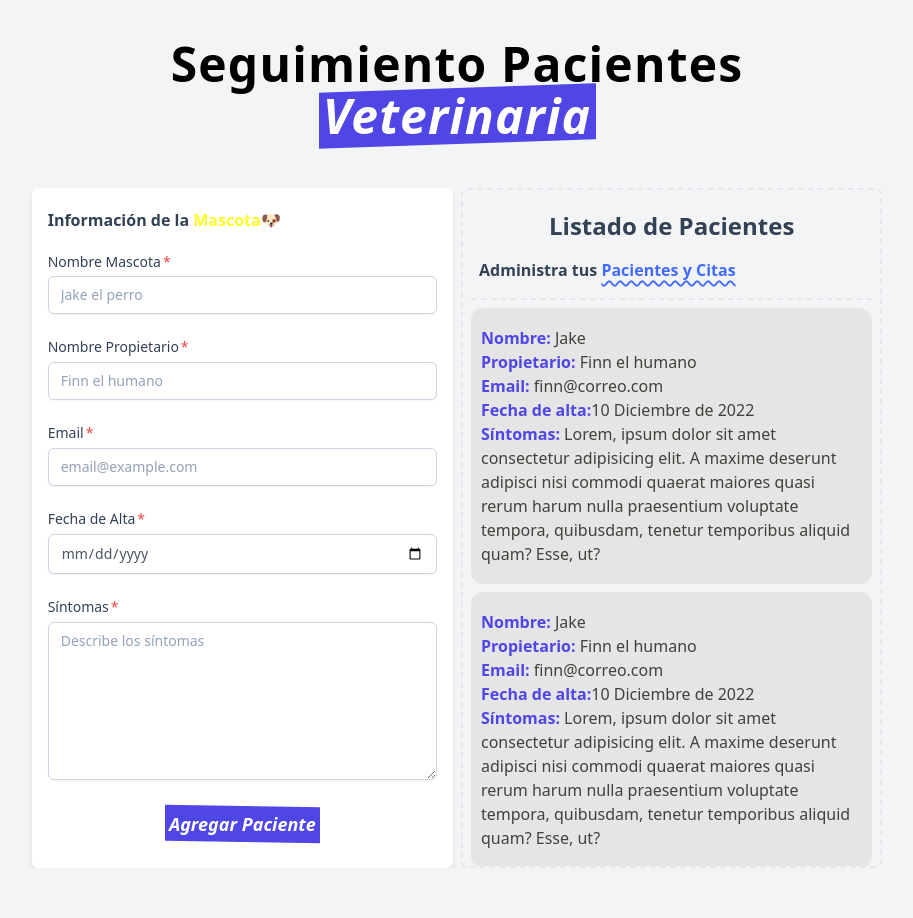
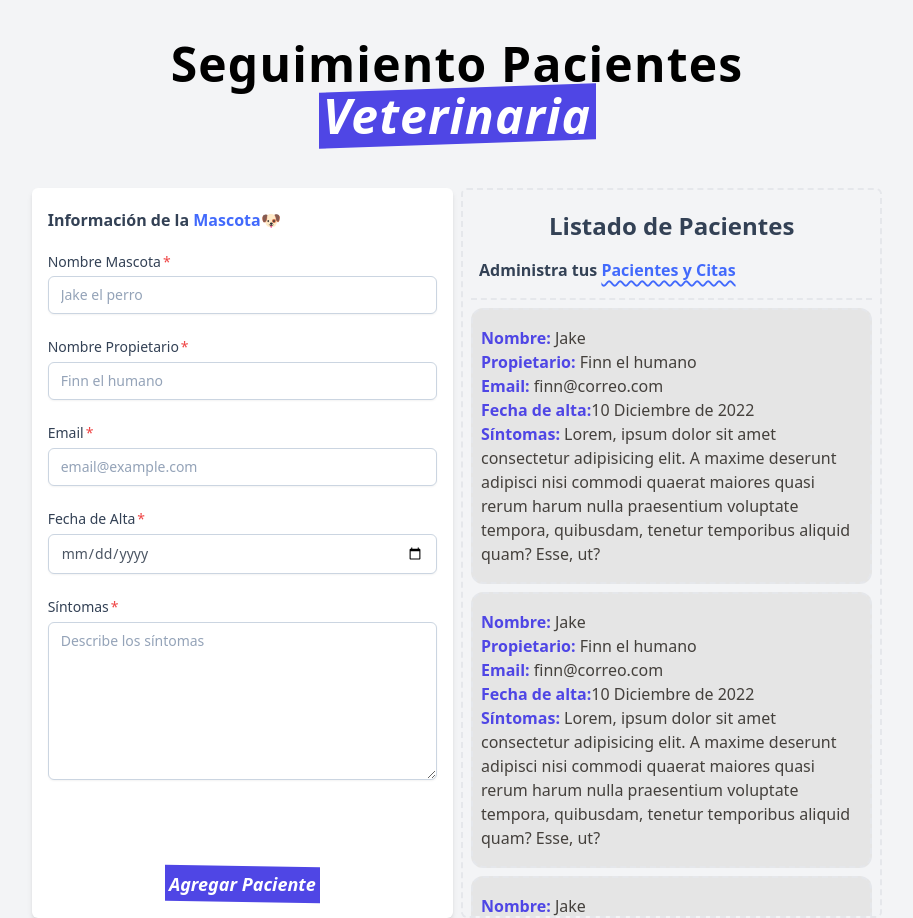
Before and after one commit to DanielRoman11/veterinaria-react, a React (Vite) app: page / in a window 1280 px wide. Shown: the whole page, without its empty margins (183-1096 px from the left). Before the commit the page ends 868 px from the top, so only its background shows below. Built offline with nearby package versions, Linux system fonts and the light colour scheme.

Commit message:
feat: Error Component

```diff
--- a/src/App.css
+++ b/src/App.css
@@ -580,8 +580,33 @@ video {
   position: relative;
 }
 
+.inset-0 {
+  inset: 0px;
+}
+
+.inset-x-0 {
+  left: 0px;
+  right: 0px;
+}
+
 .-bottom-5 {
   bottom: -1.25rem;
+}
+
+.bottom-0 {
+  bottom: 0px;
+}
+
+.bottom-10 {
+  bottom: 2.5rem;
+}
+
+.bottom-2 {
+  bottom: 0.5rem;
+}
+
+.bottom-5 {
+  bottom: 1.25rem;
 }
 
 .mx-auto {
@@ -651,6 +676,10 @@ video {
   flex-direction: column;
 }
 
+.items-center {
+  align-items: center;
+}
+
 .justify-center {
   justify-content: center;
 }
@@ -679,6 +708,10 @@ video {
   border-radius: 0.375rem;
 }
 
+.rounded-sm {
+  border-radius: 0.125rem;
+}
+
 .rounded-xl {
   border-radius: 0.75rem;
 }
@@ -695,13 +728,31 @@ video {
   border-bottom-width: 2px;
 }
 
+.border-l-4 {
+  border-left-width: 4px;
+}
+
 .border-dashed {
   border-style: dashed;
+}
+
+.border-red-800 {
+  --tw-border-opacity: 1;
+  border-color: rgb(153 27 27 / var(--tw-border-opacity));
 }
 
 .border-slate-300 {
   --tw-border-opacity: 1;
   border-color: rgb(203 213 225 / var(--tw-border-opacity));
+}
+
+.border-pink-800 {
+  --tw-border-opacity: 1;
+  border-color: rgb(157 23 77 / var(--tw-border-opacity));
+}
+
+.bg-black\/10 {
+  background-color: rgb(0 0 0 / 0.1);
 }
 
 .bg-gray-100 {
@@ -714,14 +765,13 @@ video {
   background-color: rgb(229 229 229 / var(--tw-bg-opacity));
 }
 
-.bg-red-700 {
-  --tw-bg-opacity: 1;
-  background-color: rgb(185 28 28 / var(--tw-bg-opacity));
-}
-
 .bg-white {
   --tw-bg-opacity: 1;
   background-color: rgb(255 255 255 / var(--tw-bg-opacity));
+}
+
+.bg-none {
+  background-image: none;
 }
 
 .px-2 {
@@ -836,6 +886,11 @@ video {
   color: rgb(219 39 119 / var(--tw-text-opacity));
 }
 
+.text-red-800 {
+  --tw-text-opacity: 1;
+  color: rgb(153 27 27 / var(--tw-text-opacity));
+}
+
 .text-slate-700 {
   --tw-text-opacity: 1;
   color: rgb(51 65 85 / var(--tw-text-opacity));
@@ -851,13 +906,22 @@ video {
   color: rgb(255 255 255 / var(--tw-text-opacity));
 }
 
-.text-\[\#FFFB26\] {
+.text-pink-800 {
   --tw-text-opacity: 1;
-  color: rgb(255 251 38 / var(--tw-text-opacity));
+  color: rgb(157 23 77 / var(--tw-text-opacity));
+}
+
+.text-pink-700 {
+  --tw-text-opacity: 1;
+  color: rgb(190 24 93 / var(--tw-text-opacity));
 }
 
 .underline {
   text-decoration-line: underline;
+}
+
+.no-underline {
+  text-decoration-line: none;
 }
 
 .decoration-\[\#426AFC\] {
@@ -874,6 +938,10 @@ video {
 
 .decoration-2 {
   text-decoration-thickness: 2px;
+}
+
+.underline-offset-2 {
+  text-underline-offset: 2px;
 }
 
 .underline-offset-4 {
@@ -905,6 +973,12 @@ video {
   --tw-shadow: 0 1px 2px 0 rgb(0 0 0 / 0.05);
   --tw-shadow-colored: 0 1px 2px 0 var(--tw-shadow-color);
   box-shadow: var(--tw-ring-offset-shadow, 0 0 #0000), var(--tw-ring-shadow, 0 0 #0000), var(--tw-shadow);
+}
+
+.backdrop-blur-md {
+  --tw-backdrop-blur: blur(12px);
+  -webkit-backdrop-filter: var(--tw-backdrop-blur) var(--tw-backdrop-brightness) var(--tw-backdrop-contrast) var(--tw-backdrop-grayscale) var(--tw-backdrop-hue-rotate) var(--tw-backdrop-invert) var(--tw-backdrop-opacity) var(--tw-backdrop-saturate) var(--tw-backdrop-sepia);
+          backdrop-filter: var(--tw-backdrop-blur) var(--tw-backdrop-brightness) var(--tw-backdrop-contrast) var(--tw-backdrop-grayscale) var(--tw-backdrop-hue-rotate) var(--tw-backdrop-invert) var(--tw-backdrop-opacity) var(--tw-backdrop-saturate) var(--tw-backdrop-sepia);
 }
 
 /* width */
@@ -1093,26 +1167,16 @@ video {
     display: flex;
   }
 
-  .sm\:h-\[680px\] {
-    height: 680px;
+  .sm\:h-\[730px\] {
+    height: 730px;
   }
 
   .sm\:w-1\/2 {
     width: 50%;
   }
-
-  .sm\:px-0 {
-    padding-left: 0px;
-    padding-right: 0px;
-  }
 }
 
 @media (min-width: 768px) {
-  .md\:px-0 {
-    padding-left: 0px;
-    padding-right: 0px;
-  }
-
   .md\:text-5xl {
     font-size: 3rem;
     line-height: 1;
--- a/src/App.jsx
+++ b/src/App.jsx
@@ -1,14 +1,21 @@
 import Header from "./components/Header";
 import Formulario from "./components/Formulario";
 import ListadoPacientes from "./components/ListadoPacientes";
+import { useState } from "react";
 
 function App() {
+  const [pacientes, setPacientes] = useState([]);
+
+
   return (
     <>
       <main className="container mx-auto">
-        <Header />
+        <Header/>
         <div className="sm:flex justify-center gap-2 mt-12 px-2">
-          <Formulario />
+          <Formulario
+            pacientes={pacientes}
+            setPacientes={setPacientes}
+          />
           <ListadoPacientes />
         </div>
       </main>
--- /dev/null
+++ b/src/components/Error.jsx
@@ -0,0 +1,12 @@
+export default function Error({children}) {
+  return (
+    <p
+      className='text-pink-700  text-center border-l-4 border-pink-800 bg-black/10 backdrop-blur-md font-bold mx-auto mt-3 w-full px-2 py-3 rounded-sm'>
+        ❌ {""}
+        <span
+          className='decoration-wavy underline underline-offset-2'>
+            {children}
+        </span>
+    </p>
+  )
+}
--- a/src/components/Formulario.jsx
+++ b/src/components/Formulario.jsx
@@ -1,6 +1,10 @@
 import { useState, useEffect } from 'react';
+import Error from './Error';
 
-export default function Formulario () {
+export default function Formulario (props) {
+
+  const {pacientes, setPacientes} = props;
+
   const [nombre, setNombre] = useState('');
   const [propietario, setPropietario] = useState('');
   const [email, setEmail] = useState('');
@@ -17,11 +21,31 @@ export default function Formulario () {
       return setError(true)
     }
     setError(false)
-    console.log('Enviando form...');
+
+    //* Objeto Paciente
+    const newPaciente = {
+      nombre,
+      propietario,
+      email,
+      fecha,
+      sintomas
+    }
+
+    setPacientes([
+      ...pacientes,
+      newPaciente
+    ]);
+
+    //! Reiniciar el formulario
+    setNombre('')
+    setPropietario('')
+    setEmail('')
+    setFecha('')
+    setSintomas('')
   }
 
   return (
-    <div className="sm:w-1/2 lg:w-1/3 sm:h-[680px]">
+    <div className="sm:w-1/2 lg:w-1/3 sm:h-[730px] relative">
       <form
         action=""
         noValidate
@@ -29,13 +53,12 @@ export default function Formulario () {
         onSubmit={handleSubmit}>
         <fieldset className="flex flex-col justify-center space-y-5">
           {error &&
-          <p
-            className='text-white text-sm text-center font-semibold mx-auto mt-3 bg-red-700 w-full py-3 rounded-md'>
-              Todos los campos son obligatorios 🙅‍♂️
-          </p>
+            <Error>
+              Todos los campos son
+            </Error>
           }
           <legend className="font-bold text-slate-700 dark:text-slate-200">Información de la
-            <span className="text-[#FFFB26]"> Mascota🐶</span>
+            <span className="text-[#426AFC] dark:text-[#FFFB26]"> Mascota🐶</span>
           </legend>
           <label htmlFor="mascota">
             <span className="block text-sm font-medium text-slate-700 dark:text-slate-200 after:content-['*'] after:ml-0.5 after:text-red-500">Nombre Mascota</span>
@@ -101,7 +124,9 @@ export default function Formulario () {
               value={sintomas}
               onChange={(e) => setSintomas(e.target.value)}/>
           </label>
-          <button type="submit">
+          <button
+            type="submit"
+            className='absolute inset-x-0 bottom-5'>
             <span className="before:block before:absolute mt-1 before:-inset-1 before:skew-y-1 decoration-white before:bg-indigo-600 hover:underline underline-offset-4 decoration-2 decoration-wavy relative inline-block">
               <span className="relative italic text-white font-semibold text-lg "> Agregar Paciente</span>
             </span>
--- a/src/components/ListadoPacientes.jsx
+++ b/src/components/ListadoPacientes.jsx
@@ -2,7 +2,7 @@ import Paciente from "./Paciente";
 
 export default function ListadoPacientes() {
   return (
-    <div className="sm:w-1/2 lg:w-1/3 sm:h-[680px] overflow-y-auto border-2 border-dashed dark:border-slate-700 rounded-md">
+    <div className="sm:w-1/2 lg:w-1/3 sm:h-[730px] overflow-y-auto border-2 border-dashed dark:border-slate-700 rounded-md">
       <section className=" text-slate-700  dark:text-slate-300 px-2 py-5">
         <h2 className="mx-auto text-center text-2xl font-bold">Listado de Pacientes</h2>
         <legend className="font-bold border-b-2 border-dashed border-spacing-5 py-4 px-2">Administra tus {""}
```
